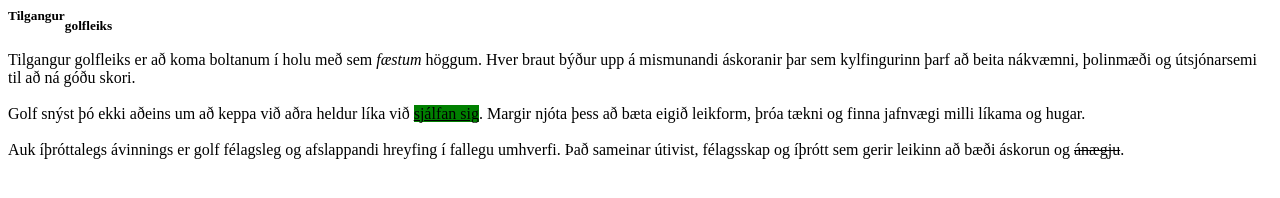
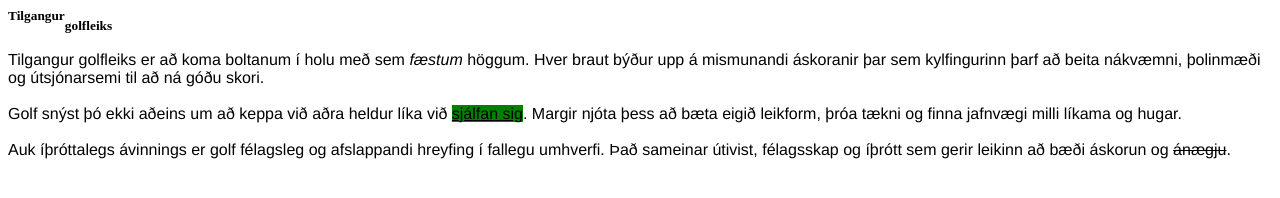
Before and after one commit to styrmirj/timi2html, a plain HTML site: page index.html in a window 1280 px wide. Drawn offline with Linux system fonts and the light colour scheme.

Commit message:
added text elements

```diff
--- a/index.html
+++ b/index.html
@@ -9,7 +9,7 @@
 
 <strong><sup>Tilgangur</sup><sub>golfleiks</sub> </strong>
 
-<p>Tilgangur golfleiks er að koma boltanum í holu með sem <em>fæstum</em> höggum. Hver braut býður upp á mismunandi áskoranir þar sem kylfingurinn þarf að beita nákvæmni, þolinmæði og útsjónarsemi til að ná góðu skori.
+<p style="font-family: 'Franklin Gothic Medium', 'Arial Narrow', Arial, sans-serif;">Tilgangur golfleiks er að koma boltanum í holu með sem <em>fæstum</em> höggum. Hver braut býður upp á mismunandi áskoranir þar sem kylfingurinn þarf að beita nákvæmni, þolinmæði og útsjónarsemi til að ná góðu skori.
 
 <br>
 <br>
```
